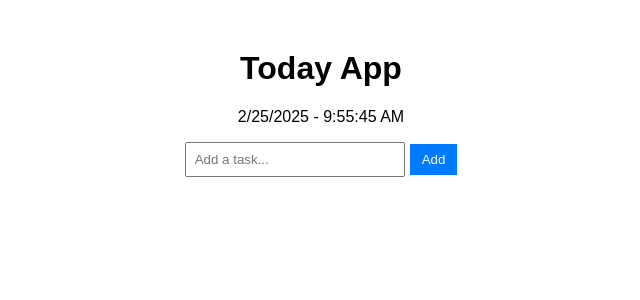
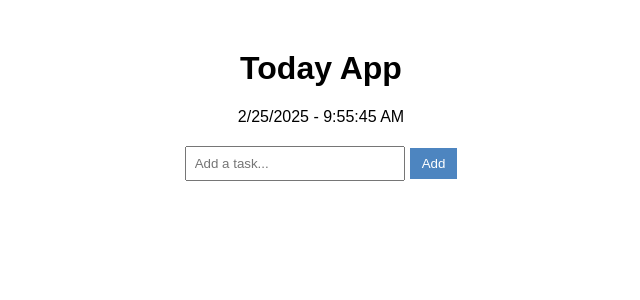
Before and after one commit to neelimaakkiraju/todo-task, a React (Create React App) app: page / in a window 1280 px wide. Shown: the top 300 px of the page, without its empty margins (319-959 px from the left). Built offline with nearby package versions, Linux system fonts and the light colour scheme.

Commit message:
new changes

```diff
--- a/src/App.css
+++ b/src/App.css
@@ -5,7 +5,7 @@
 }
 
 .task-input {
-  margin: 10px 0;
+  margin: 20px 0;
 }
 
 input {
@@ -16,7 +16,7 @@
 
 button {
   padding: 8px 12px;
-  background: #007bff;
+  background: #4d85c0;
   color: white;
   border: none;
   cursor: pointer;
```
